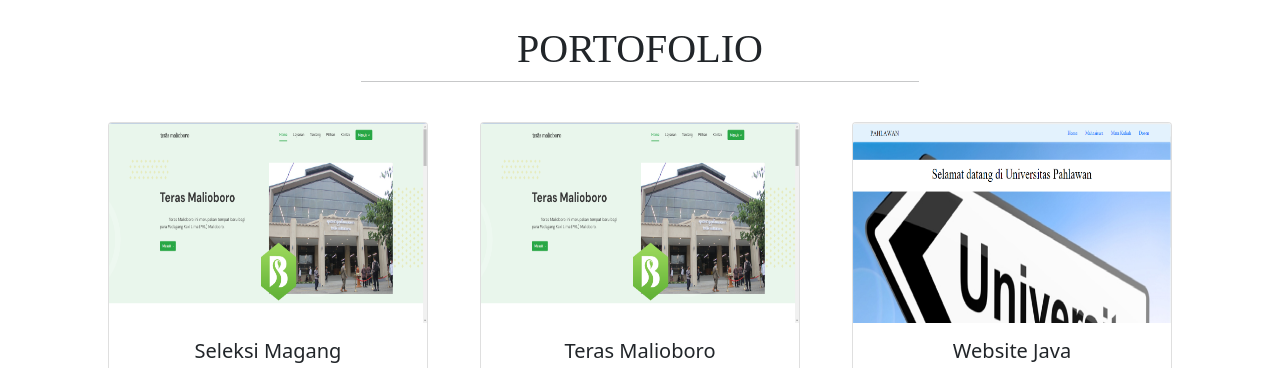
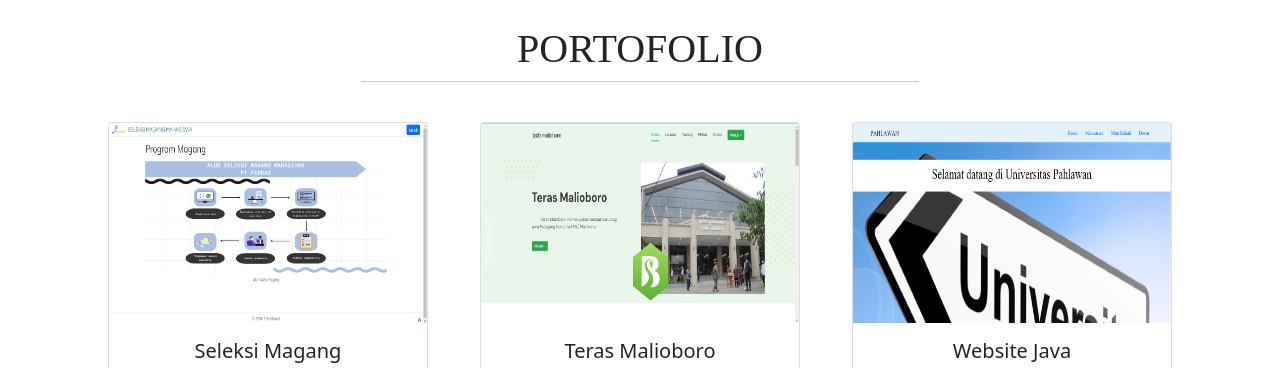
Before and after one commit to Ismaturrofiah/Ismaturrofiah.github.io, a plain HTML site: page index.html in a window 1280 px wide. Shown: the part 2160-2528 px from the top of the page. Drawn offline with nearby package versions, Linux system fonts and the light colour scheme; a web font is replaced by a local one.

Commit message:
update image project

```diff
--- a/index.html
+++ b/index.html
@@ -141,7 +141,7 @@
                 <div class="porto mt-4">
                     <div class="col-12 col-md-6 col-lg-4 mt-3">
                         <div class="card" style="width: 20rem;">
-                            <img src="img/teras-malioboro.png" class="card-img-top" alt="...">
+                            <img src="img/seleksi-magang.png" class="card-img-top" alt="...">
                             <div class="card-body">
                                 <h5 class="card-title">Seleksi Magang</h5>
                                 <p class="card-text">Website sistem informasi untuk seleksi magang.
```
Also changed, not shown: img/seleksi-magang.png (added).
